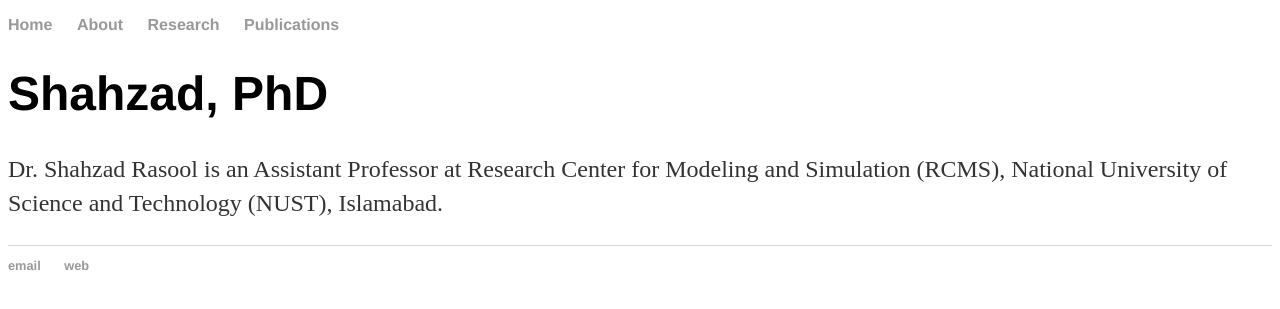
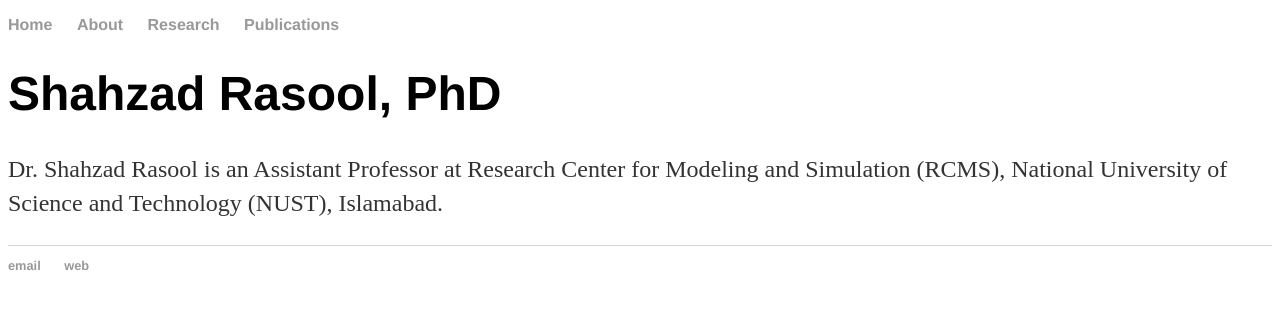
Before and after one commit to ShahzadRasool/shahzadrasool.github.io, a Jekyll site: the page built from index.html, in a window 1280 px wide. Shown: the top 309 px of the page. Built offline with Jekyll 4.4.1, drawn with Linux system fonts in a browser that asks for light colours.

Commit message:
Update index.html

```diff
--- a/index.html
+++ b/index.html
@@ -1,30 +1,8 @@
-<!DOCTYPE html>
-<html>
-	<head>
-		<title>Shahzad Rasool</title>
-		<!-- link to main stylesheet -->
-		<link rel="stylesheet" type="text/css" href="/css/main.css">
-	</head>
-	<body>
-		<nav>
-    		<ul>
-        		<li><a href="/">Home</a></li>
-	        	<li><a href="/about">About</a></li>
-        		<li><a href="/research">Research</a></li>
-        		<li><a href="/Publications">Publications</a></li>
-    		</ul>
-		</nav>
-		<div class="container">
-    		<div class="blurb">
-        		<h1>Shahzad, PhD</h1>
-				<p>Dr. Shahzad Rasool is an Assistant Professor at Research Center for Modeling and Simulation (RCMS), National University of Science and Technology (NUST), Islamabad.</p>
-    		</div><!-- /.blurb -->
-		</div><!-- /.container -->
-		<footer>
-    		<ul>
-        		<li><a href="mailto:shahzad.rasool@rcms.nust.edu.pk">email</a></li>
-        		<li><a href="shahzadrasool.github.io">web</a></li>
-			</ul>
-		</footer>
-	</body>
-</html>
+---
+layout: default
+title: Shahzad Rasool
+---
+<div class="blurb">
+	<h1>Shahzad Rasool, PhD</h1>
+	<p>Dr. Shahzad Rasool is an Assistant Professor at Research Center for Modeling and Simulation (RCMS), National University of Science and Technology (NUST), Islamabad.</a></p>
+</div><!-- /.blurb -->
```
